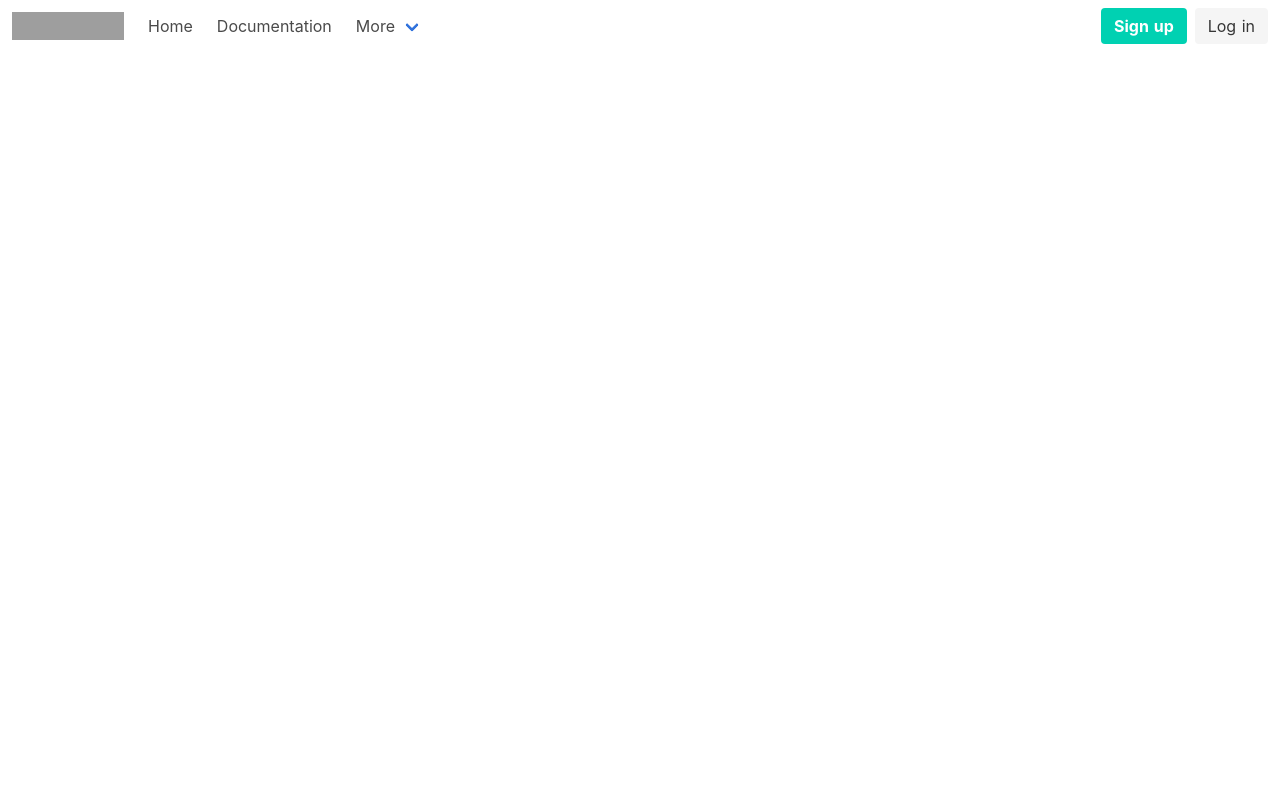
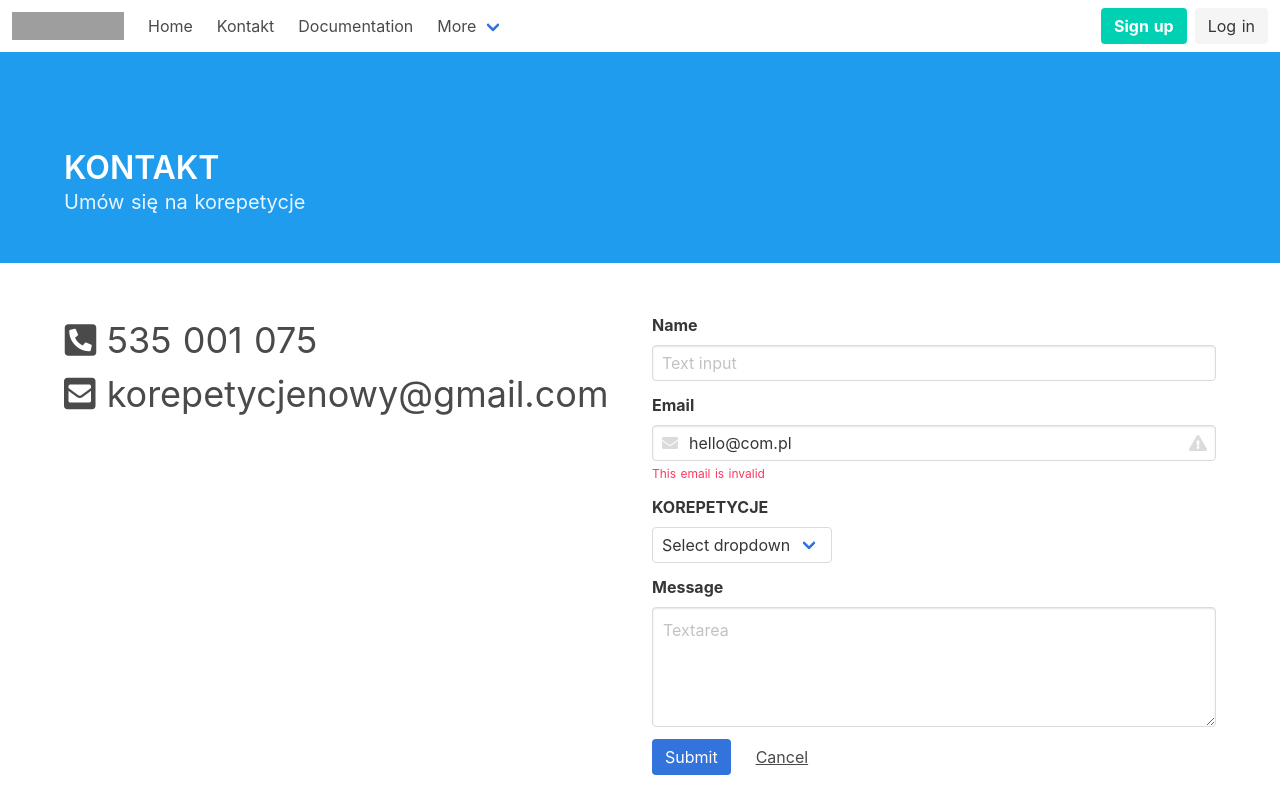
Before and after one commit to MichalStabrawa/korepetycje, a Nuxt app: page /contact in a window 1280 px wide. Built offline with nearby package versions, Linux system fonts and the light colour scheme; grey boxes are pictures that could not be loaded.

Commit message:
contact pages

```diff
--- a/components/SectionOffer.vue
+++ b/components/SectionOffer.vue
@@ -56,6 +56,7 @@ export default {};
   }
   h3 {
     text-align: left;
+    margin-top: 20px;
   }
   .btn-wrapper {
     padding-top: 50px;
--- a/layouts/default.vue
+++ b/layouts/default.vue
@@ -21,8 +21,8 @@
 
       <div id="navbarBasicExample" class="navbar-menu">
         <div class="navbar-start">
-          <a class="navbar-item">Home</a>
-
+          <nuxt-link class="navbar-item" to="/">Home</nuxt-link>
+          <nuxt-link class="navbar-item" to="/contact">Kontakt</nuxt-link>
           <a class="navbar-item">Documentation</a>
 
           <div class="navbar-item has-dropdown is-hoverable">
--- /dev/null
+++ b/pages/contact.vue
@@ -0,0 +1,92 @@
+<template>
+  <section class="contact-site">
+    <section class="hero is-info">
+      <div class="hero-body">
+        <div class="container">
+          <h1 class="title">KONTAKT</h1>
+          <h2 class="subtitle">Umów się na korepetycje</h2>
+        </div>
+      </div>
+    </section>
+    <div class="container">
+      <div class="columns">
+        <div class="column">
+          <div class="phone">
+            <i class="fas fa-phone-square"></i> 535 001 075
+          </div>
+
+          <div class="phone">
+            <i class="fas fa-envelope-square"></i> korepetycjenowy@gmail.com
+          </div>
+        </div>
+        <div class="column">
+          <div class="field">
+            <label class="label">Name</label>
+            <div class="control">
+              <input class="input" type="text" placeholder="Text input">
+            </div>
+          </div>
+
+          <div class="field">
+            <label class="label">Email</label>
+            <div class="control has-icons-left has-icons-right">
+              <input class="input" type="email" placeholder="Email input" value="hello@com.pl">
+              <span class="icon is-small is-left">
+                <i class="fas fa-envelope"></i>
+              </span>
+              <span class="icon is-small is-right">
+                <i class="fas fa-exclamation-triangle"></i>
+              </span>
+            </div>
+            <p class="help is-danger">This email is invalid</p>
+          </div>
+
+          <div class="field">
+            <label class="label">KOREPETYCJE</label>
+            <div class="control">
+              <div class="select">
+                <select>
+                  <option>Select dropdown</option>
+                  <option>Matematyka</option>
+                  <option>CHemia</option>
+                </select>
+              </div>
+            </div>
+          </div>
+
+          <div class="field">
+            <label class="label">Message</label>
+            <div class="control">
+              <textarea class="textarea" placeholder="Textarea"></textarea>
+            </div>
+          </div>
+
+          <div class="field is-grouped">
+            <div class="control">
+              <button class="button is-link">Submit</button>
+            </div>
+            <div class="control">
+              <button class="button is-text">Cancel</button>
+            </div>
+          </div>
+        </div>
+      </div>
+    </div>
+  </section>
+</template>
+
+<script>
+export default {};
+</script>
+
+<style lang="scss" scoped>
+.container {
+  padding-top: 50px;
+}
+.phone {
+  font-size: 36px;
+  .fa-phone-square {
+    transform: rotate(90deg);
+  }
+}
+</style>
--- a/pages/index.vue
+++ b/pages/index.vue
@@ -17,6 +17,12 @@
     <div class="popUp" @click="zrobCos()" v-show="flaga" name="fade ">
       <div class="popUp-body">
         <h2>POP UP</h2>
+        <div class="field">
+          <label class="label">Name</label>
+          <div class="control">
+            <input class="input" type="text" placeholder="Text input">
+          </div>
+        </div>
       </div>
     </div>
   </div>
```
Also changed, not shown: components/footer/FooterComponents.vue (line endings or trailing spaces).
